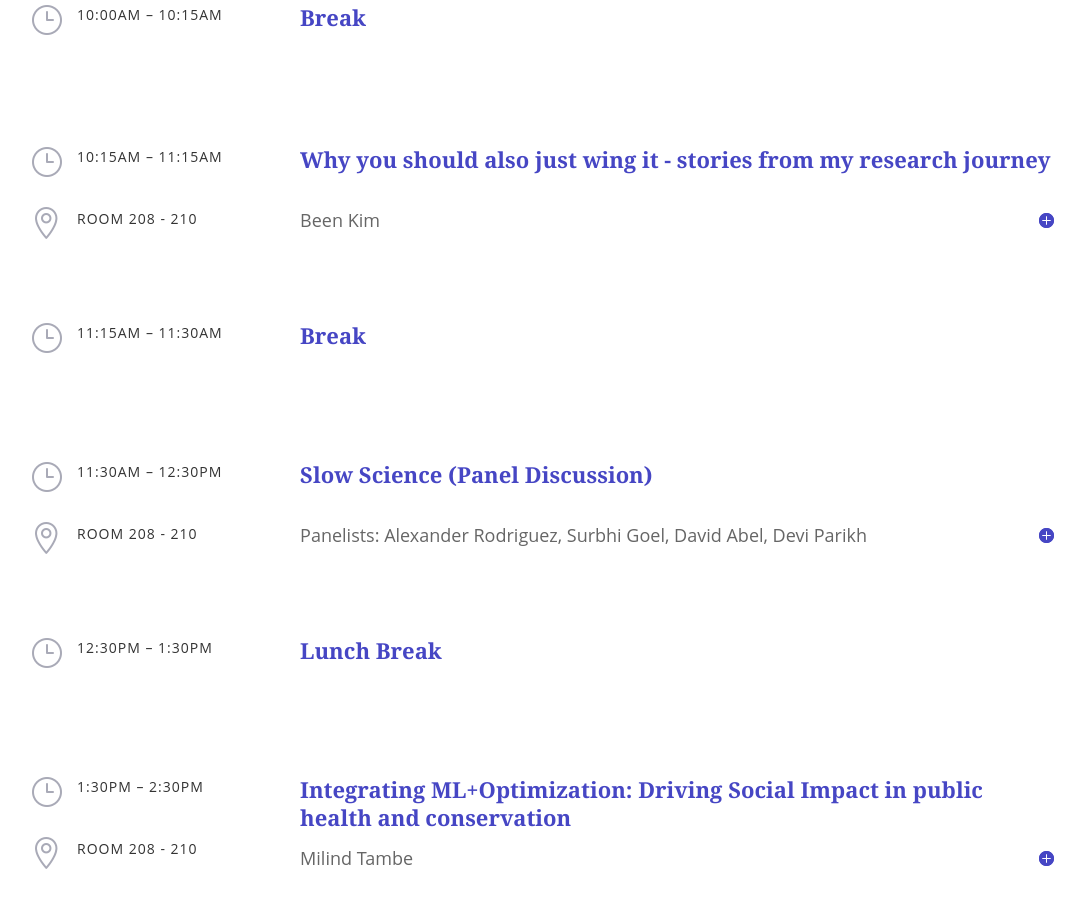
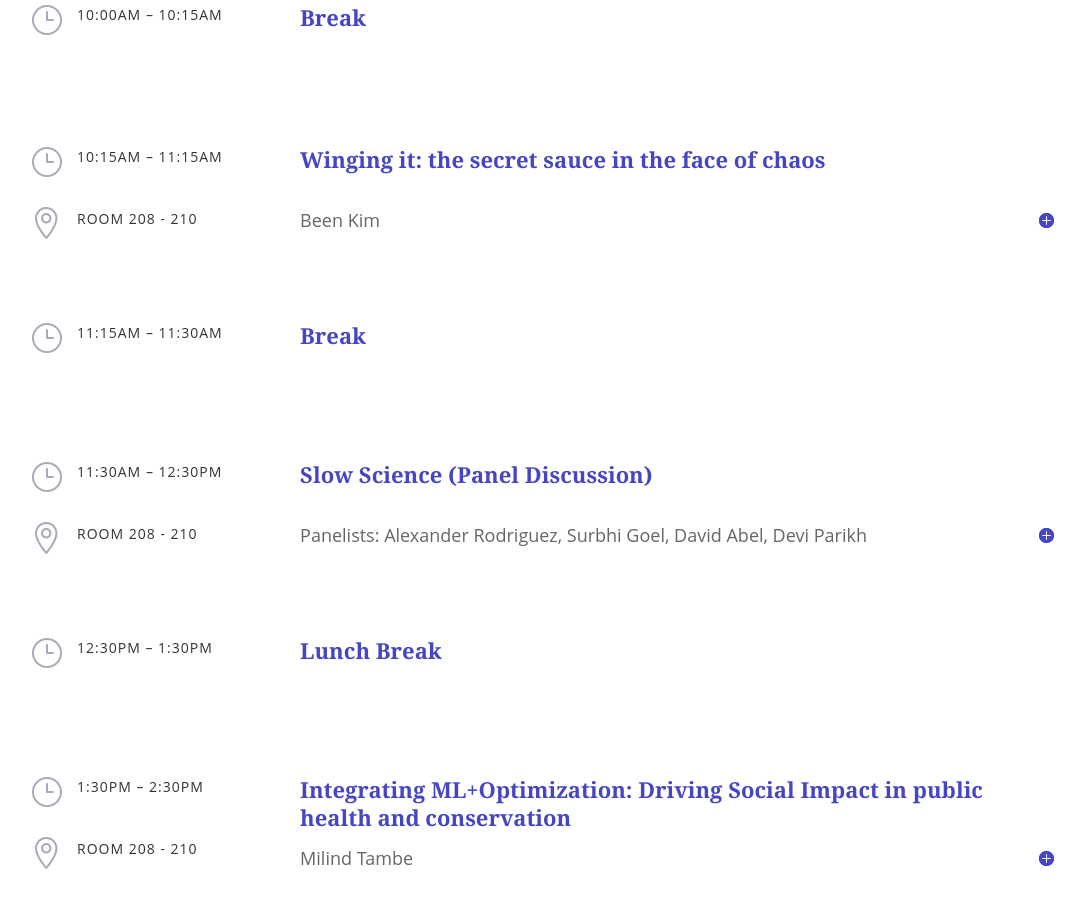
Before and after one commit to NehzUx/NewInML2023NeurIPS, a plain HTML site: page index.html in a window 1280 px wide. Shown: the part 2173-3080 px from the top of the page, without its empty margins (98-1183 px from the left). Drawn offline with Linux system fonts and the light colour scheme; a web font is replaced by a local one.

Commit message:
Updated schedule

```diff
--- a/index.html
+++ b/index.html
@@ -767,7 +767,7 @@
 
 
                                             <div class="et_pb_text_inner">
-                                                <h3>Why you should also just wing it - stories from my research journey</h3>
+                                                <h3>Winging it: the secret sauce in the face of chaos</h3>
                                                 <!-- <p>By <a href="#">Speaker3</a></p> -->
                                             </div>
                                         </div>
```
